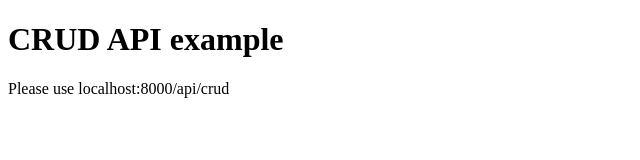
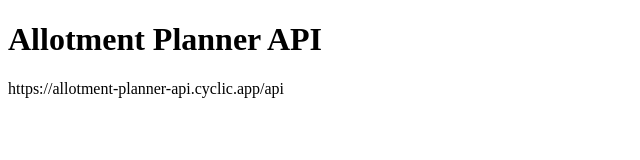
Before and after one commit to PurpleShadow1975/AllotmentPlannerAPI, a website: page index.html in a window 1280 px wide. Shown: the whole page, without its empty margins (0-640 px from the left). Drawn offline with Linux system fonts and the light colour scheme.

Commit message:
updated index.html file

```diff
--- a/index.html
+++ b/index.html
@@ -5,12 +5,12 @@
     <meta charset="UTF-8">
     <meta http-equiv="X-UA-Compatible" content="IE=edge">
     <meta name="viewport" content="width=device-width, initial-scale=1.0">
-    <title>Document</title>
+    <title>Allotment Planner API</title>
   </head>
 
   <body>
-    <h1>CRUD API example</h1>
-    <p>Please use localhost:8000/api/crud</p>
+    <h1>Allotment Planner API</h1>
+    <p>https://allotment-planner-api.cyclic.app/api</p>
 
   </body>
 
```
